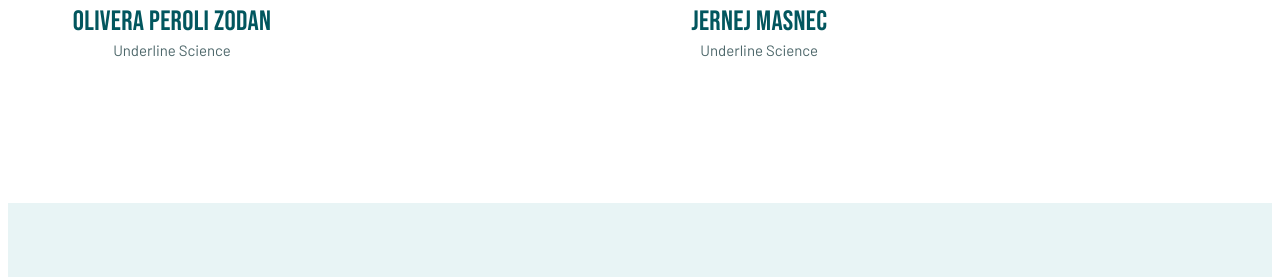
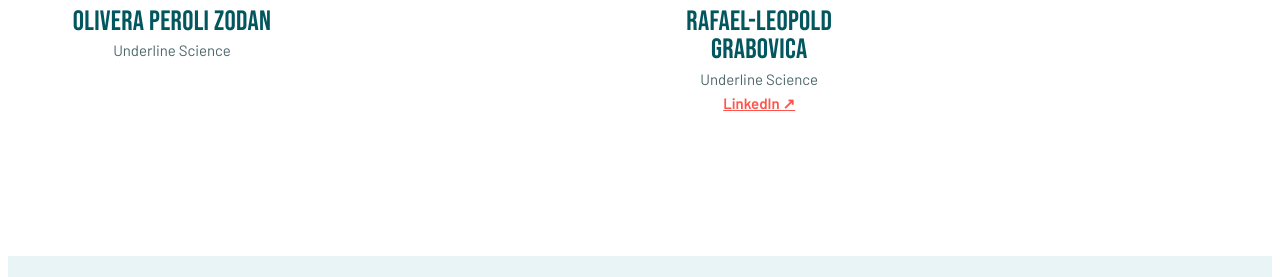
Before and after one commit to futuretech712-jpg/und-demo-naml, a plain HTML site: page wordpress/organizers.html in a window 1280 px wide. Shown: the part 1577-1854 px from the top of the page. Drawn offline with Linux system fonts and the light colour scheme.

Commit message:
Website chair: Rafael-Leopold Grabovica
Co-Authored-By: Claude Opus 5.5 <noreply@anthropic.com>
Claude-Session: https://claude.ai/code/session_01KyK1EABoec7QTkgWMBkRDy

```diff
--- a/wordpress/organizers.html
+++ b/wordpress/organizers.html
@@ -300,7 +300,7 @@
       <div class="group">
         <div class="ghead"><h2>Website chair</h2></div>
         <div class="people">
-          <div class="person"><div class="ph" data-i="JM"><img src="https://naml2026.org/wp-content/uploads/2025/09/SUM8380-400x400.jpg" alt="Jernej Masnec" loading="lazy" onerror="this.remove()"></div><h3>Jernej Masnec</h3><p>Underline Science</p></div>
+          <div class="person"><div class="ph" data-i="RG"><img src="https://futuretech712-jpg.github.io/und-demo-naml/assets/img/rafael-grabovica.jpg" alt="Rafael-Leopold Grabovica" loading="lazy" onerror="this.remove()"></div><h3>Rafael-Leopold Grabovica</h3><p>Underline Science</p><p><a href="https://hr.linkedin.com/in/rafael-leopold-grabovica-314374211" target="_blank" rel="noopener" style="color:#FF544B;font-weight:600">LinkedIn ↗</a></p></div>
         </div>
       </div>
     </div>
```
Also changed, not shown: organizers.html (+1 -1 lines), src/pages/organizers.html (+1 -1 lines).
